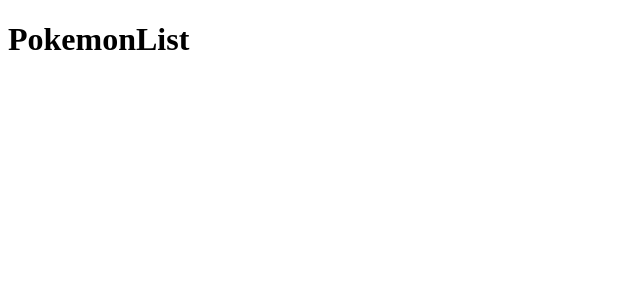
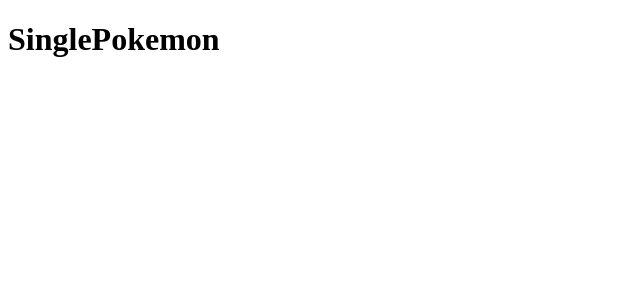
Before and after one commit to dane-hoffman/PokemonApp, a React (Vite) app: page / in a window 1280 px wide. Shown: the top 300 px of the page, without its empty margins (0-640 px from the left). Built offline with nearby package versions, Linux system fonts and the light colour scheme.

Commit message:
Create 'SinglePokemon' component, imported and mounted to App.jsx; screen display 'SinglePokemon'.

```diff
--- a/src/App.jsx
+++ b/src/App.jsx
@@ -1,12 +1,14 @@
 import React from 'react';
 import PokemonList from './components/PokemonList';
+import SinglePokemon from './components/SinglePokemon'
 
 function App() {
 
 
   return (
 
-    <PokemonList />
+    // <PokemonList />
+    <SinglePokemon />
 
   )
 }
--- /dev/null
+++ b/src/components/SinglePokemon.jsx
@@ -0,0 +1,12 @@
+import React from 'react';
+
+function SinglePokemon(){
+    return (
+        <>
+        <h1>SinglePokemon</h1>
+        </>
+    )
+
+}
+
+export default SinglePokemon;
```
